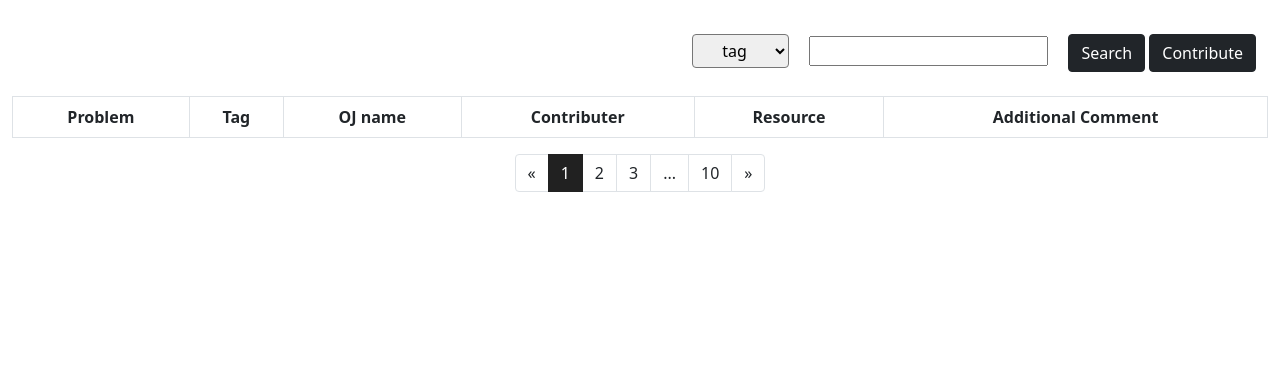
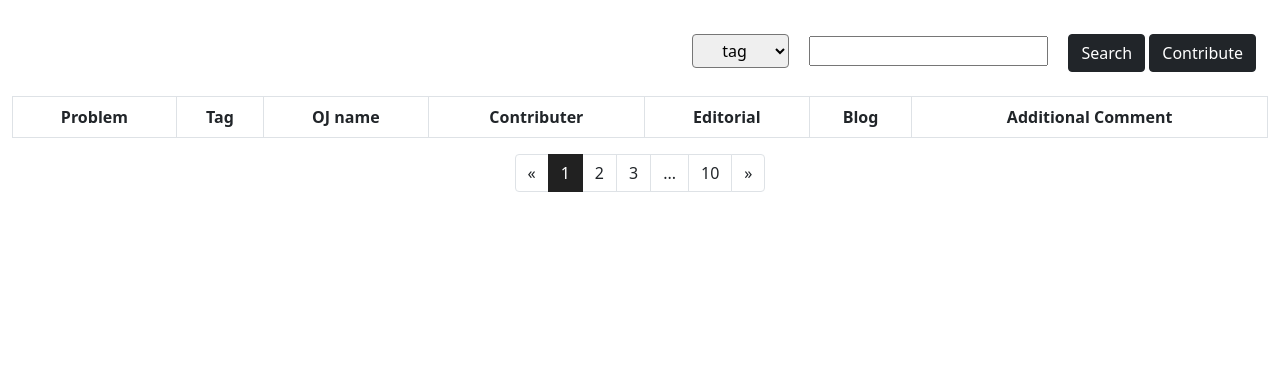
Before and after one commit to Bonusree/programming_adda, a Django app: page /problems/ in a window 1280 px wide. Shown: the part 46-420 px from the top of the page. Run offline with Django 4.2, Linux system fonts and the light colour scheme; data that the repository does not hold is empty; some libraries are stand-ins or nearby versions.

Commit message:
show blog list in problem list

```diff
--- a/blogs/views.py
+++ b/blogs/views.py
@@ -68,7 +68,6 @@ def add_blog_related_problem(request):
                     blog_object.related_problem.add(problem[0])
                     problem = Problem.objects.get(link=problem_link,user=user)
                     problem.blog.add(blog_object)
-                    print("created one")
                 except Exception as e:
                     print("error ",e)
         return redirect('blogs')
--- a/problems/views.py
+++ b/problems/views.py
@@ -20,10 +20,13 @@ def problems(request):
         context = {'problems':[]}
         for p in allProblems:
             problem = {'name':p.name,'link':p.link,
-                    'tags':[],'comment':p.comment,
+                    'tags':[],'blogs':[], 'comment':p.comment,
                     'oj':p.judge, 'contributor':p.user}
             for t in p.tags.all():
                 problem['tags'].append(t.name)
+            for b in p.blog.all():
+                problem['blogs'].append({'blog_name':b.title,'blog_link':b.link})
+                print(f"title --- {b.title} link --- {b.link}")
             context['problems'].append(problem)
         # print("context-----------\n",context)
         return render(request, 'problems.html',context=context)
--- a/templates/problems.html
+++ b/templates/problems.html
@@ -39,7 +39,8 @@
         <th class="text-center">Tag</th>
         <th class="text-center">OJ name</th>
         <th class="text-center">Contributer</th>
-        <th class="text-center">Resource</th>
+        <th class="text-center">Editorial</th>
+        <th class="text-center">Blog</th>
         <th class="text-center">Additional Comment</th>
       </tr>
     </thead>
@@ -51,18 +52,22 @@
         <td>{% for tag in problem.tags %} {{ tag }} | {% endfor %}</td>
         <td>{{ problem.oj }}</td>
         <td>{{ problem.contributor }}</td>
-        <td>
-          <div class="row m-1 text-center">
-            <button class="btn btn-primary col-6 my-1" type="button">Editorial</button>
-            <div class="col-1 my-1"></div>
-            <button class="btn btn-primary col-5" type="button">Blog</button>
-          </div>
+        <td class="text-center">
+            <a href="#">No editorial</a>
+        </td>
+        <td class="text-center">
+          {% for blog in problem.blogs %}
+              <a href="{{blog.blog_link}}">{{blog.blog_name}} </a>
+          {% endfor %}
         </td>
         <td>{{ problem.comment }}</td>
       </tr>
       {% endfor %}
     </tbody>
   </table>
+
+
+
   <nav aria-label="Page navigation">
     <ul class="pagination justify-content-center">
       <li class="page-item">
```
